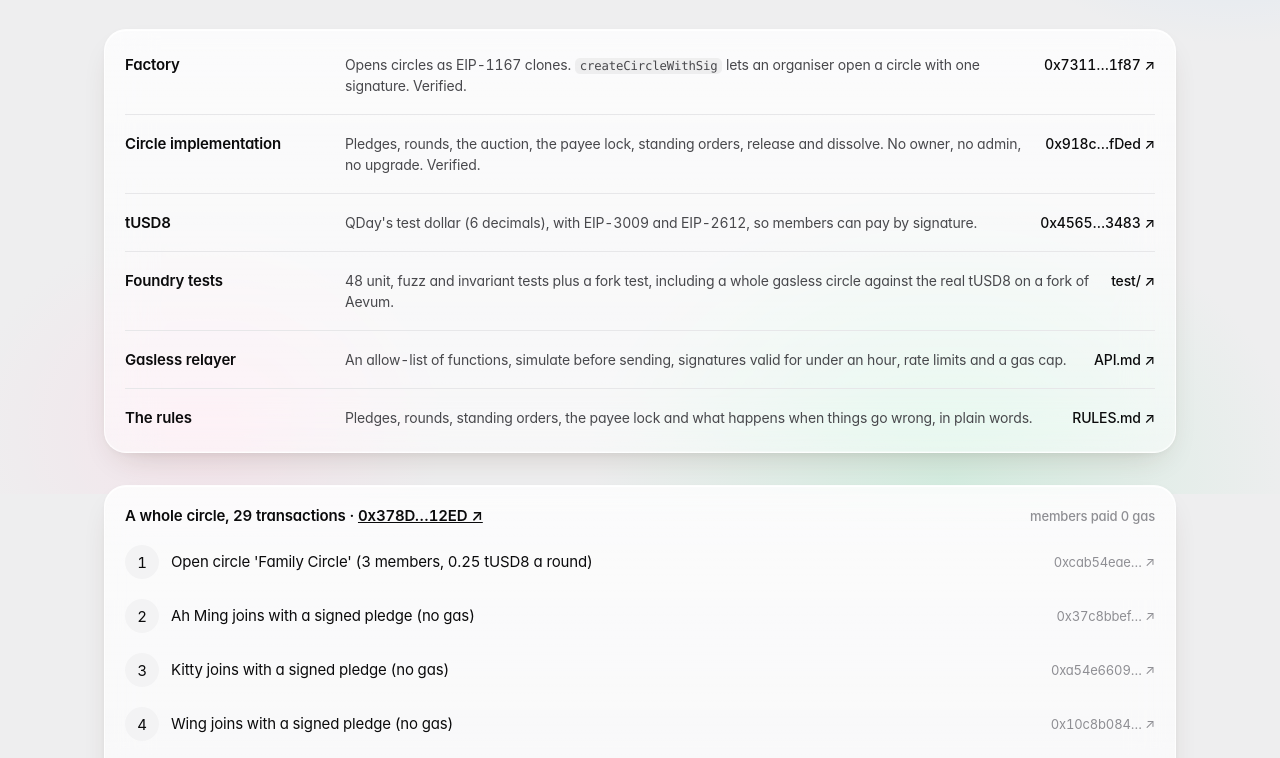
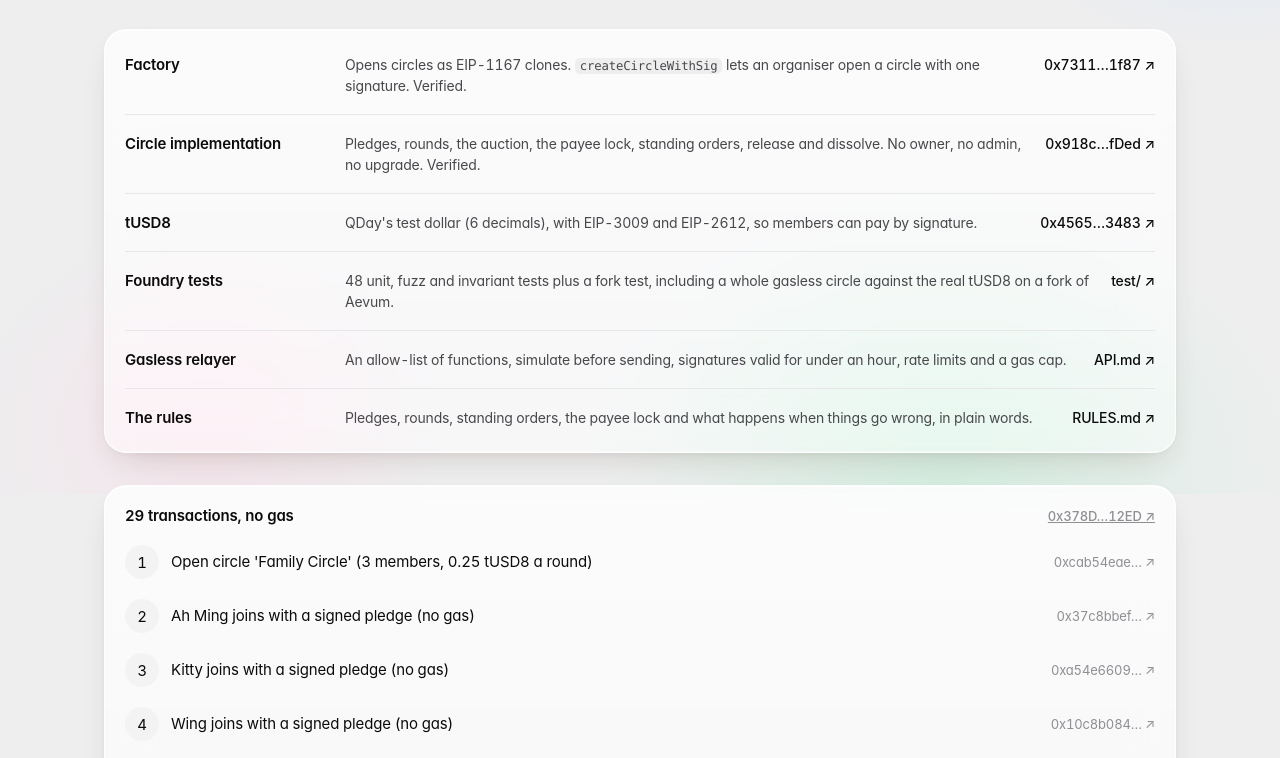
Before and after one commit to nikhil-pn/biuwui, a website: page web/proof.html in a window 1280 px wide. Shown: the part 306-1064 px from the top of the page. Drawn offline with Linux system fonts and the light colour scheme; no server answers.

Commit message:
Proof page: one-line list header (count on the left, circle address on the right) and a timer that never wraps
Co-Authored-By: Claude Opus 5.5 <noreply@anthropic.com>

```diff
--- a/web/css/story.css
+++ b/web/css/story.css
@@ -46,7 +46,7 @@ code { font-family: ui-monospace, "SF Mono", Menlo, monospace; font-size: 0.88em
 /* Live feed */
 .feed-card { margin-top: 28px; background: var(--card); border-radius: var(--radius-lg); padding: 8px 8px 10px; }
 .feed-head { display: flex; justify-content: space-between; align-items: center; gap: 12px; padding: 12px 12px 10px; font-weight: 600; font-size: 15px; }
-.feed-timer { color: var(--muted); font-weight: 500; font-size: 13px; font-variant-numeric: tabular-nums; }
+.feed-timer { color: var(--muted); font-weight: 500; font-size: 13px; font-variant-numeric: tabular-nums; white-space: nowrap; }
 .feed { list-style: none; max-height: 460px; overflow-y: auto; }
 .feed li { display: grid; grid-template-columns: 34px minmax(0, 1fr) auto; gap: 12px; align-items: center; padding: 10px 12px; border-radius: 14px; }
 .feed li:hover { background: var(--soft); }
--- a/web/proof.html
+++ b/web/proof.html
@@ -58,8 +58,8 @@
     <section class="block">
         <div class="feed-card">
           <header class="feed-head">
-            <span>A whole circle, 29 transactions · <span id="proof-circle">loading…</span></span>
-            <span class="feed-timer">members paid 0 gas</span>
+            <span>29 transactions, no gas</span>
+            <span class="feed-timer" id="proof-circle">loading…</span>
           </header>
           <ul class="feed" id="proof-steps"><li class="empty">Loading the transactions…</li></ul>
         </div>
```
